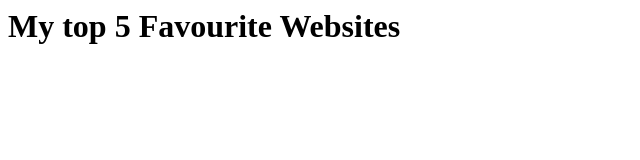
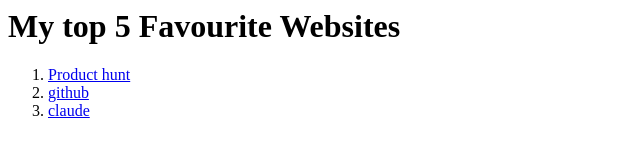
Before and after one commit to rstgpavitra11-dev/Wev-dev-practice, a plain HTML site: page 3.2 Anchor Elements/index.html in a window 1280 px wide. Shown: the whole page, without its empty margins (0-640 px from the left). Drawn offline with Linux system fonts and the light colour scheme.

Commit message:
code commit

```diff
--- a/3.2 Anchor Elements/index.html
+++ b/3.2 Anchor Elements/index.html
@@ -1,2 +1,12 @@
 <h1>My top 5 Favourite Websites</h1>
-<!-- Write your code below -->
+<ol>
+    <li>
+        <a href="https://www.producthunt.com/">Product hunt</a>
+    </li>
+    <li>
+        <a href="https://github.com/rstgpavitra1">github</a>
+    </li>
+    <li>
+        <a href="https://claude.ai/new">claude</a>
+    </li>
+</ol>
```
Also changed, not shown: 3.3 Image Elements/index.html (added, +6 -0 lines), 3.3 Image Elements/solution1.html (added, +2 -0 lines), 3.3 Image Elements/solution2.html (added, +2 -0 lines), 3.3 Image Elements/goal2.png (added), 1 other file.
